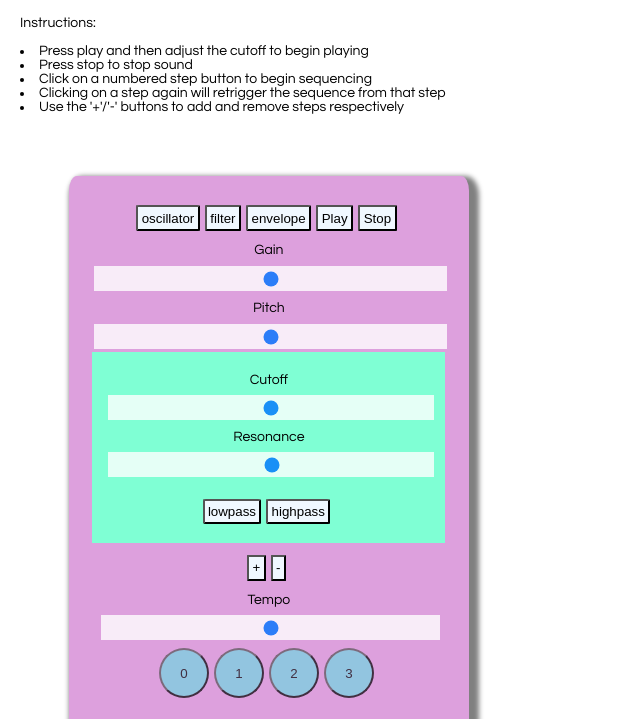
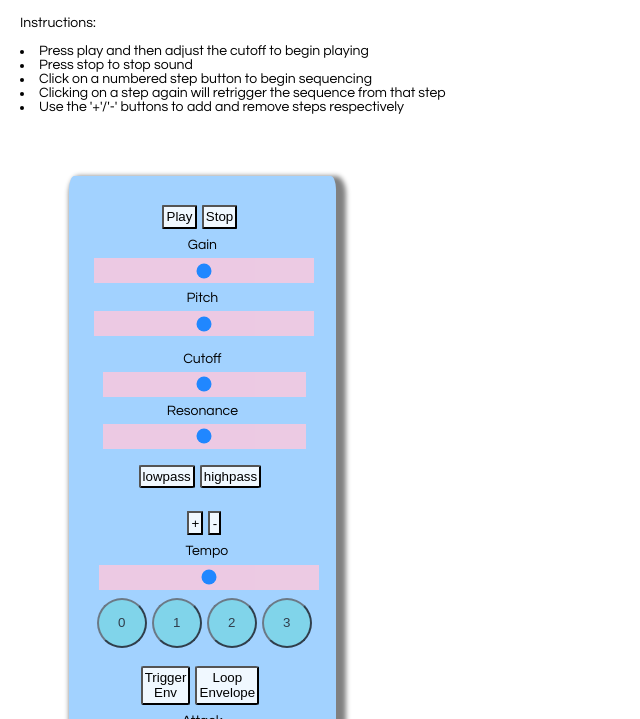
Before and after one commit to meek-mcgee/playground, a React app: page / in a window 1280 px wide. Shown: the part 52-771 px from the top of the page, without its empty margins (0-640 px from the left). Built offline with nearby package versions, Linux system fonts and the light colour scheme.

Commit message:
cleaned up UI a little, fixed all known crashing bugs

```diff
--- a/src/index.css
+++ b/src/index.css
@@ -29,11 +29,12 @@ body {
     outline:none;
     -webkit-appearance:none;
     opacity: 0.8;
+    background: #ffc8dd;;
     transition: opacity .5s;
   }
   .slider:hover{
     opacity: 1;
-    background-color:antiquewhite;
+    background-color:#ffafcc;
   }
   .seqStep {
     border-radius: 100%;
@@ -63,11 +64,11 @@ body {
     height:min-content;
     padding: 2%;
     border-radius: 2%;
-    background-color: plum;
+    background-color:#a2d2ff;
     box-shadow: 5px 5px 5px 5px grey;
   }
   .inlineDiv {
-    background-color: aquamarine;
+    width:220px;
   }
   /*
   div:hover {
--- a/src/index.js
+++ b/src/index.js
@@ -88,7 +88,7 @@ class Sequencer extends React.Component {
       buttonList[i] = <button className="seqStep" key={i + '_step'} onClick={() => this.pluckSequence(i)}>{i}</button>;
     }
     return(
-      <div>
+      <div className="inlineDiv">
         <button className="key" onClick={() => this.stepUpLength() }>+</button>
         <button className="key" onClick={() => this.stepDownLength() }>-</button>
         <Slider sliderName="Tempo" minVal={20} maxVal={1000} defaultVal={100} callbackFn={this.updateTempo} />
@@ -111,6 +111,7 @@ class Filter extends React.Component {
     this.mode = 'lowpass';
   }
   init = (props) => {
+    if(this.props.oscillator !== null){
       this.oscillator = this.props.oscillator;
       this.setState({initialized: true}, () => {
         this.context = this.oscillator.context;
@@ -127,11 +128,14 @@ class Filter extends React.Component {
         console.log(this.context.destination);
       })
     }
+    else console.error("this.props.oscillator == null");
+
+  }
   updateCutoff = (freq) => {
-    this.setState({cutoff: freq}, this.updateFilter());
+    if(this.context) this.setState({cutoff: freq}, this.updateFilter());
   }
   updateResonance = (q) => {
-    this.setState({resonance: q}, this.updateFilter());
+    if(this.context) this.setState({resonance: q}, this.updateFilter());
   }
   updateFilter = () => {
     if(this.context !== null){
@@ -152,10 +156,10 @@ class Filter extends React.Component {
   }
   render(){
     return(
-      <div className="inlineDiv">
+      <div>
         <div>
           <Slider sliderName = "Cutoff" minVal={0} maxVal={5000} defaultVal={this.state.cutoff} callbackFn={this.updateCutoff}/>
-          <Slider sliderName = "Resonance" minVal={1} maxVal={100} defaultVal={this.state.resonance} callbackFn={this.updateResonance}/>
+          <Slider sliderName = "Resonance" minVal={1} maxVal={10} step={0.1} defaultVal={this.state.resonance} callbackFn={this.updateResonance}/>
         </div>
         <div>
           <button className="key" id="lowpass_button" onClick={() => this.updateMode('lowpass')}> lowpass </button>
@@ -411,7 +415,6 @@ class Synth extends React.Component {
     }
     return (
       <div className="mainDiv">
-        {availableModules}
         <button className="key" onClick={ () => {
         this.state.context.resume();
         if(this.state.initialized === false){
```
Lines whose indentation alone changed are shown as unchanged.
